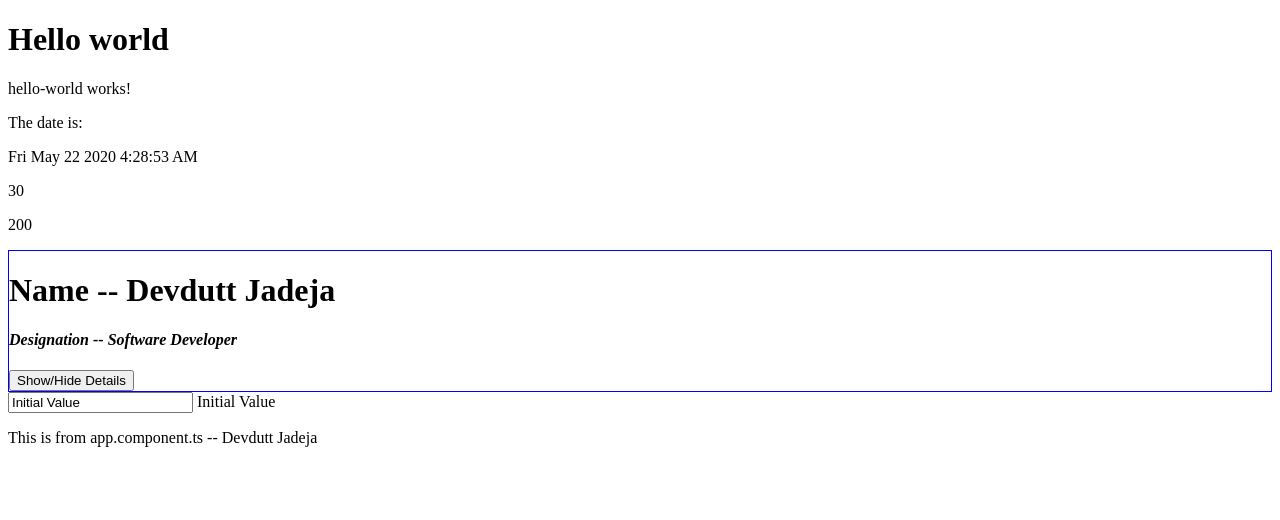
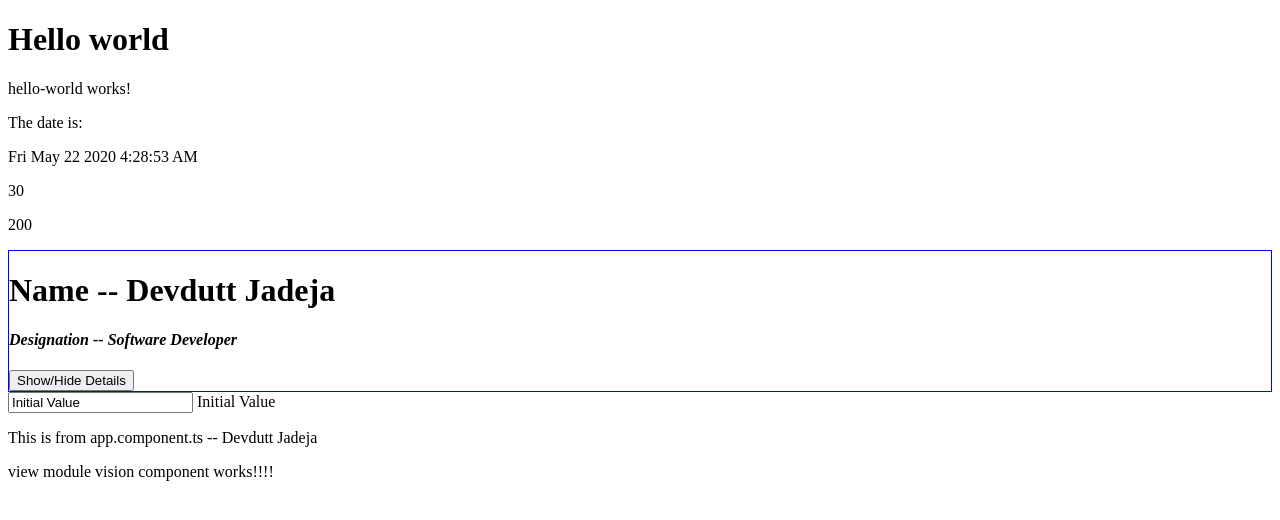
Before and after one commit to Kesav/Store, an Angular app: page / in a window 1280 px wide. Shown: the top 520 px of the page. Built offline with nearby package versions, Linux system fonts and the light colour scheme.

Commit message:
adding new module view and inside view added the vision component and use vision component in app module

```diff
--- a/src/app/app.component.html
+++ b/src/app/app.component.html
@@ -3,5 +3,9 @@
 <date></date>
 <app-address [user]="user"></app-address>
 <input type="text" [(ngModel)]="inputText">  {{ inputText }}
+
 <!-- 'user' variable directly accessible from .ts file -->
 <p> This is from app.component.ts -- {{ user.name }} </p>
+
+<!-- using view module vision component tag -->
+<view-vision></view-vision>
--- a/src/app/app.module.ts
+++ b/src/app/app.module.ts
@@ -6,6 +6,7 @@ import { AppComponent } from './app.component';
 import { HelloWorldComponent } from './hello-world/hello-world.component';
 import { DateComponent } from './date/date.component';
 import { AddressComponent } from './address/address.component';
+import { ViewModule } from './view/view.module';
 
 @NgModule({
   declarations: [
@@ -16,7 +17,8 @@ import { AddressComponent } from './address/address.component';
   ],
   imports: [
     BrowserModule,
-    FormsModule
+    FormsModule,
+    ViewModule
   ],
   providers: [],
   bootstrap: [AppComponent]
--- /dev/null
+++ b/src/app/view/vision/vision.component.html
@@ -0,0 +1,3 @@
+<p>
+  view module vision component works!!!!
+</p>
--- /dev/null
+++ b/src/app/view/vision/vision.component.ts
@@ -0,0 +1,15 @@
+import { Component, OnInit } from '@angular/core';
+
+@Component({
+  selector: 'view-vision',
+  templateUrl: './vision.component.html',
+  styleUrls: ['./vision.component.css']
+})
+export class VisionComponent implements OnInit {
+
+  constructor() { }
+
+  ngOnInit() {
+  }
+
+}
```
Also changed, not shown: src/app/view/view.module.ts (added, +14 -0 lines), src/app/view/vision/vision.component.css (added), 2 other files (tests, documents, lock files or other folders).
